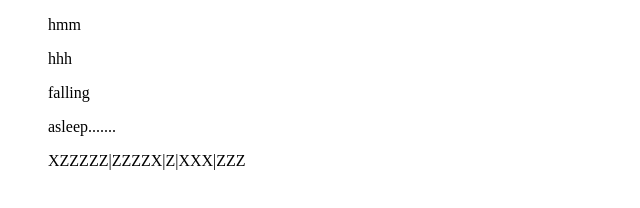
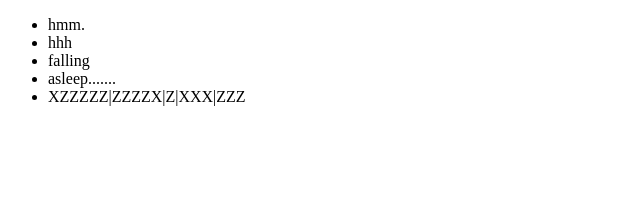
Before and after one commit to Pandesoft/Asleep, a plain HTML site: page index.html in a window 1280 px wide. Shown: the whole page, without its empty margins (0-640 px from the left). Drawn offline with Linux system fonts and the light colour scheme.

Commit message:
Fix index.html

```diff
--- a/index.html
+++ b/index.html
@@ -1,12 +1,12 @@
 <!DOCTYPE html>
 <html>
-
-
-<ul>hmm</ul>
-<ul>hhh</ul>
-<ul>falling</ul>
-<ul>asleep.......</ul>
-<ul>XZZZZZ|ZZZZX|Z|XXX|ZZZ
+<body>
+<ul>
+<li>hmm.</li>
+<li>hhh</li>
+<li>falling</li>
+<li>asleep.......</li>
+<li>XZZZZZ|ZZZZX|Z|XXX|ZZZ</li>
 </ul>
-
+</body>
 </html>
```
